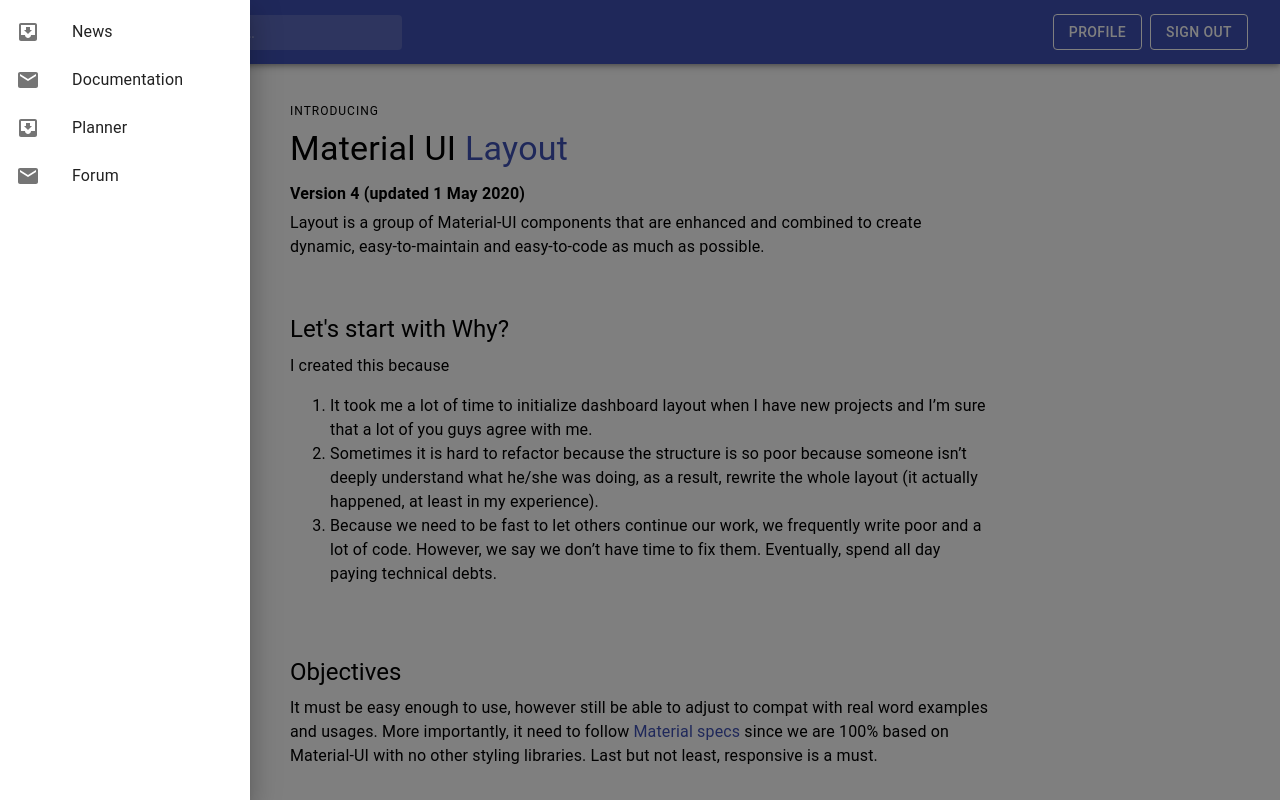
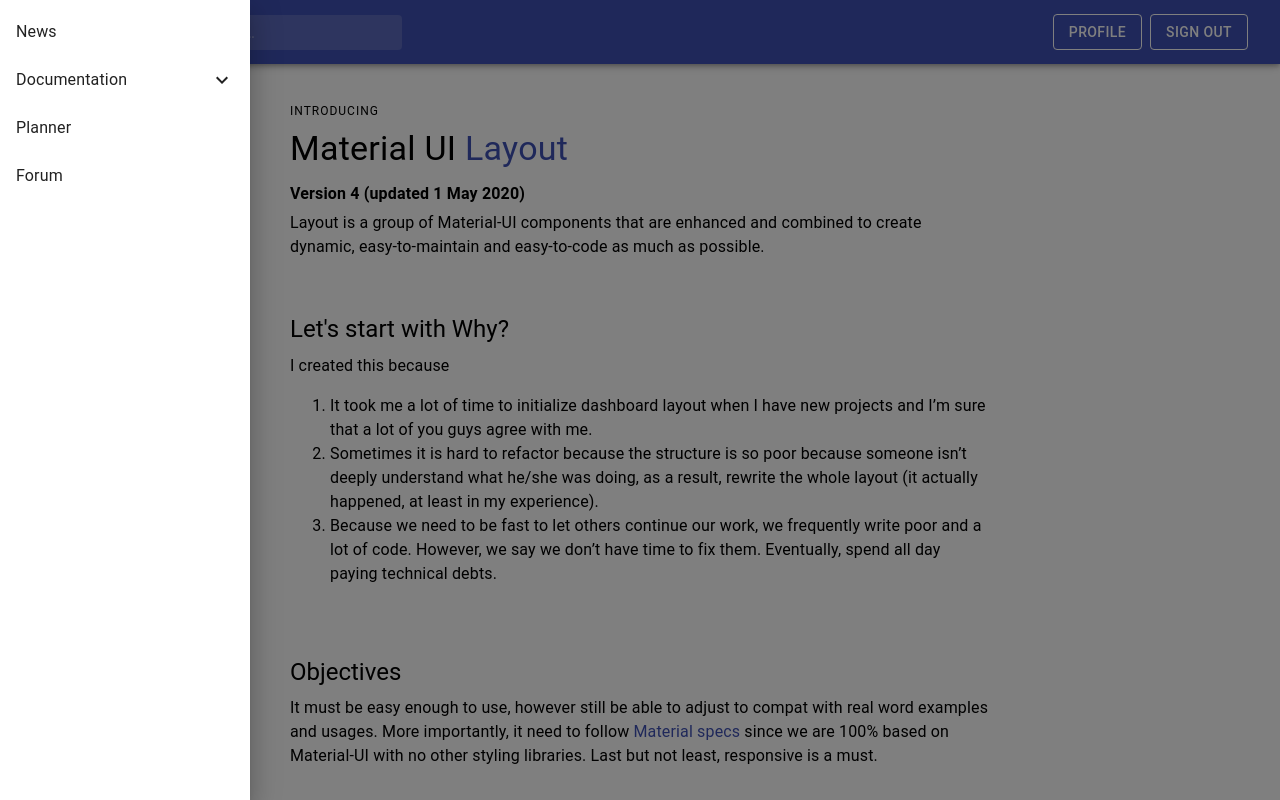
Before and after one commit to Fr1endly/layout, a React (Create React App) app in the folder src/: page / in a window 1280 px wide. Both pictures are taken after a click on the button "open drawer". Shown: the top 800 px of the page. Built offline with nearby package versions, Linux system fonts and the light colour scheme; the HTML template or start-up script is replaced by a standard one.

Commit message:
Before work commit

```diff
--- a/src/components/Drawer.js
+++ b/src/components/Drawer.js
@@ -1,43 +1,93 @@
 import React from "react";
 import { makeStyles } from "@material-ui/core/styles";
 import Drawer from "@material-ui/core/Drawer";
-import Button from "@material-ui/core/Button";
 import List from "@material-ui/core/List";
-import Divider from "@material-ui/core/Divider";
 import ListItem from "@material-ui/core/ListItem";
-import ListItemIcon from "@material-ui/core/ListItemIcon";
 import ListItemText from "@material-ui/core/ListItemText";
-import InboxIcon from "@material-ui/icons/MoveToInbox";
-import MailIcon from "@material-ui/icons/Mail";
+import Typography from "@material-ui/core/Typography";
+import Collapse from "@material-ui/core/Collapse";
+import ExpandLess from "@material-ui/icons/ExpandLess";
+import ExpandMore from "@material-ui/icons/ExpandMore";
 
-const useStyles = makeStyles({
+const useStyles = makeStyles((theme) => ({
   list: {
     width: 250,
   },
   fullList: {
     width: "auto",
   },
-});
+  nested: {
+    paddingLeft: theme.spacing(4),
+  },
+}));
 
 export default ({ open, toggleDrawer }) => {
+  const [selectedIndex, setSelectedIndex] = React.useState(null);
+  const [listOpen, setListOpen] = React.useState(false);
+
+  const handleClick = () => {
+    setListOpen(!listOpen);
+  };
+
+  const handleListItemClick = (event, index) => {
+    setSelectedIndex(index);
+  };
   const classes = useStyles();
 
   const sideList = (side) => (
     <div
       className={classes.list}
       role="presentation"
-      onClick={toggleDrawer(side, false)}
+      //onClick={toggleDrawer(side, false)}
       onKeyDown={toggleDrawer(side, false)}
     >
       <List>
-        {["News", "Documentation", "Planner", "Forum"].map((text, index) => (
-          <ListItem button key={text}>
-            <ListItemIcon>
-              {index % 2 === 0 ? <InboxIcon /> : <MailIcon />}
-            </ListItemIcon>
-            <ListItemText primary={text} />
-          </ListItem>
-        ))}
+        <ListItem
+          button
+          selected={selectedIndex === 0}
+          onClick={(event) => handleListItemClick(event, 0)}
+        >
+          <ListItemText primary="News" />
+        </ListItem>
+        <ListItem
+          button
+          selected={selectedIndex === 1}
+          onClick={(event) => handleListItemClick(event, 1)}
+        >
+          <ListItemText primary="Documentation" />
+          {listOpen ? (
+            <ExpandLess onClick={(e) => handleClick()} />
+          ) : (
+            <ExpandMore onClick={(e) => handleClick()} />
+          )}
+        </ListItem>
+        <Collapse in={listOpen} timeout="auto" unmountOnExit>
+          <List component="div" disablePadding>
+            <ListItem button className={classes.nested}>
+              <ListItemText primary="CHAPTER 1" />
+            </ListItem>
+            <ListItem button className={classes.nested}>
+              <ListItemText primary="CHAPTER 2" />
+            </ListItem>
+            <ListItem button className={classes.nested}>
+              <ListItemText primary="CHAPTER 3" />
+            </ListItem>
+          </List>
+        </Collapse>
+        <ListItem
+          button
+          selected={selectedIndex === 2}
+          onClick={(event) => handleListItemClick(event, 2)}
+        >
+          <ListItemText primary="Planner" />
+        </ListItem>
+        <ListItem
+          button
+          selected={selectedIndex === 3}
+          onClick={(event) => handleListItemClick(event, 3)}
+        >
+          <ListItemText primary="Forum" />
+        </ListItem>
       </List>
     </div>
   );
```
